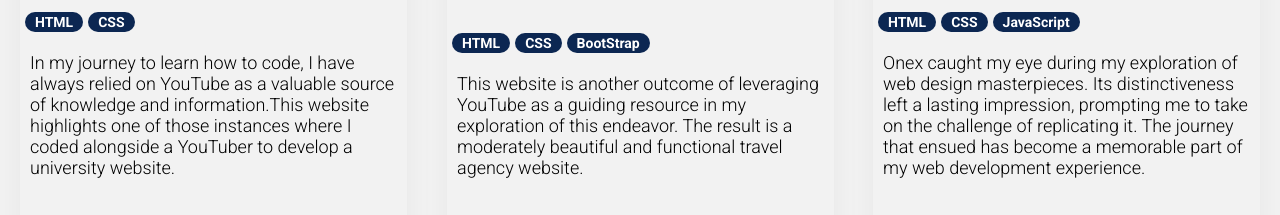
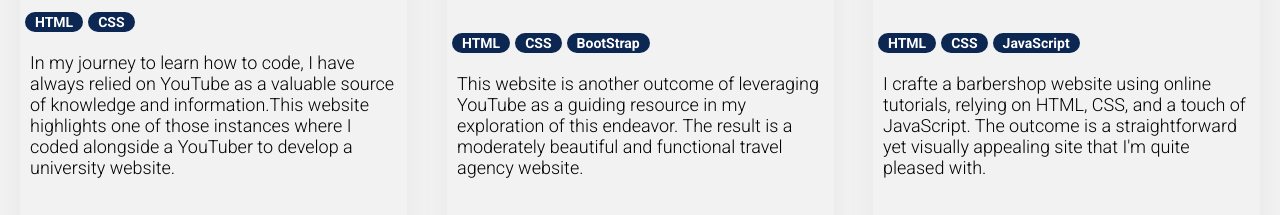
Before and after one commit to ReshtinZ/reshtinzegham, a plain HTML site: page index.html in a window 1280 px wide. Shown: the part 3633-3848 px from the top of the page. Drawn offline with nearby package versions, Linux system fonts and the light colour scheme; a web font is replaced by a local one.

Commit message:
Update index.html

```diff
--- a/index.html
+++ b/index.html
@@ -450,11 +450,9 @@
                 <span>JavaScript</span>
               </div>
               <p>
-                Onex caught my eye during my exploration of web design
-                masterpieces. Its distinctiveness left a lasting impression,
-                prompting me to take on the challenge of replicating it. The
-                journey that ensued has become a memorable part of my web
-                development experience.
+               I crafte a barbershop website using online tutorials, relying on HTML,
+                CSS, and a touch of JavaScript. The outcome is a straightforward yet
+                visually appealing site that I'm quite pleased with.
               </p>
                <p class="double-margin"></p>
             </div>
```
